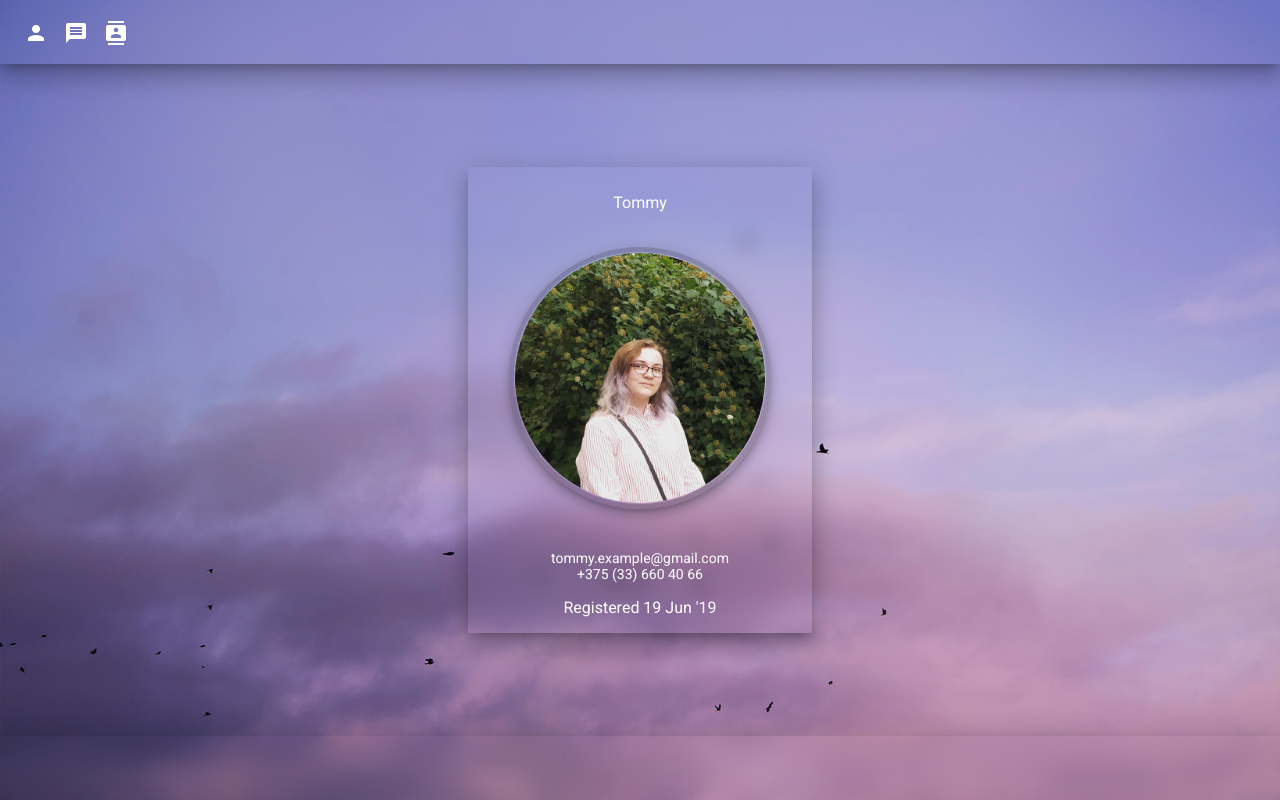
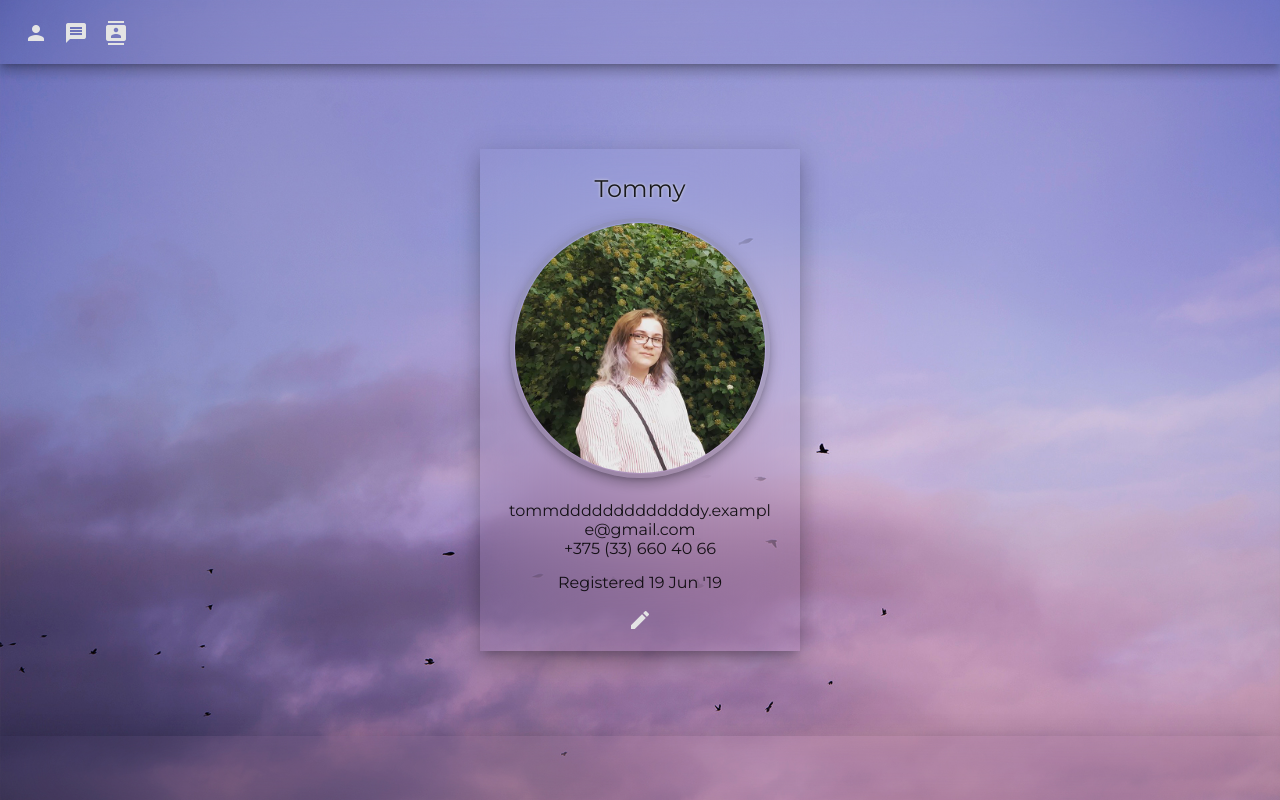
Before and after one commit to universeawaits/VironIT_Social_network_client, an Angular app: page /profile in a window 1280 px wide. Built offline with nearby package versions, Linux system fonts and the light colour scheme.

Commit message:
Edit form designed

```diff
--- a/package.json
+++ b/package.json
@@ -22,6 +22,7 @@
     "@angular/platform-browser-dynamic": "~8.2.9",
     "@angular/router": "~8.2.9",
     "hammerjs": "^2.0.8",
+    "ngx-take-until-destroy": "^5.4.0",
     "rxjs": "~6.4.0",
     "tslib": "^1.10.0",
     "zone.js": "~0.9.1"
--- a/src/app/navigation/footer/footer.component.scss
+++ b/src/app/navigation/footer/footer.component.scss
@@ -1,6 +1,6 @@
 .footer {
     background: transparent;
-    backdrop-filter: blur(10px);
+    backdrop-filter: blur(50px);
 
     position: fixed;
     bottom: 0;
--- a/src/app/navigation/header/header.component.html
+++ b/src/app/navigation/header/header.component.html
@@ -1,9 +1,9 @@
-<mat-toolbar class="header mat-elevation-z14">
+<mat-toolbar class="header mat-elevation-z8">
     <mat-toolbar-row>
         <span *ngFor="let action of actions">
-            <a mat-icon-button [routerLink]="[action.path]">
+            <button mat-icon-button disableRipple [routerLink]="[action.path]">
               <mat-icon>{{action.icon}}</mat-icon>
-            </a>
+            </button>
         </span>
     </mat-toolbar-row>
 </mat-toolbar>
--- a/src/app/navigation/header/header.component.scss
+++ b/src/app/navigation/header/header.component.scss
@@ -1,6 +1,6 @@
 .header {
   background: transparent;
-  backdrop-filter: blur(10px);
+  backdrop-filter: blur(50px);
 
   height: 64px;
 }
--- a/src/app/profile/user-profile/user-profile.component.html
+++ b/src/app/profile/user-profile/user-profile.component.html
@@ -1,11 +1,51 @@
-<mat-card class="profile-card mat-elevation-z14">
-    <div class="profile-card-header">{{user.name}}</div>
-    <img src="{{user.avatarSrc}}" class="profile-card-avatar mat-elevation-z7">
-    <mat-card-content>
+<mat-card class="profile-card mat-elevation-z14" [class.edit-mode]="mode == 'edit'">
+    <form [formGroup]="editForm">
+        <div *ngIf="mode == 'view'" class="profile-card-header">{{user.name}}</div>
+        <div *ngIf="mode == 'edit'">
+            <mat-form-field *ngIf="mode == 'edit'">
+                <input matInput formControlName="name" type="text" placeholder="name" value="{{user.name}}">
+                <button mat-button matSuffix mat-icon-button (click)="clearControl('name')">
+                    <mat-icon>close</mat-icon>
+                </button>
+                <mat-error *ngIf="editForm.get('name').errors?.required">required</mat-error>
+                <mat-error *ngIf="editForm.get('name').errors?.pattern">alphabet characters only</mat-error>
+                <mat-error *ngIf="editForm.get('name').errors?.minlength || editForm.get('name').errors?.maxlength">count between 3 and 20</mat-error>
+            </mat-form-field>
+        </div>
+
+        <img src="{{user.avatarSrc}}"
+            [matTooltipDisabled]="mode == 'view'"
+            matTooltip="change avatar"
+            [matTooltipPosition]="'right'"
+            matTooltipClass="tooltip"
+            class="profile-card-avatar mat-elevation-z7">
+
+        <div *ngIf="mode == 'edit'">
+            <mat-form-field>
+                <input matInput formControlName="password" type="password" placeholder="password">
+                <button mat-button matSuffix mat-icon-button aria-label="clear" (click)="clearControl('password')">
+                    <mat-icon>close</mat-icon>
+                </button>
+                <mat-error *ngIf="editForm.get('password').errors?.required">required</mat-error>
+            </mat-form-field>
+        </div>
+    </form>
+
+    <div *ngIf="mode == 'view'" class="profile-card-content">
         <br>
         {{user.email}}
         <br>
         {{user.phone}}
-    </mat-card-content>
-    <div class="profile-card-footer">Registered {{user.registered}}</div>
+    </div>
+
+    <div *ngIf="mode == 'view'" class="profile-card-footer">Registered {{user.registered}}</div>
+
+    <div class="profile-card-actions">
+        <button *ngIf="mode == 'edit'" mat-icon-button (click)="cancelEdit()">
+            <mat-icon>close</mat-icon>
+        </button>
+        <button mat-icon-button type="reset" [disabled]="editForm.invalid" (click)="changeMode()">
+            <mat-icon>{{changeModeIcon}}</mat-icon>
+        </button>
+    </div>
 </mat-card>
--- a/src/app/profile/user-profile/user-profile.component.scss
+++ b/src/app/profile/user-profile/user-profile.component.scss
@@ -1,10 +1,11 @@
+$avatar-width: 250px;
+
 .profile-card {
-    background: inherit;
-    backdrop-filter: blur(10px);
+    background: transparent;
+    backdrop-filter: blur(50px);
 
+    width: $avatar-width + 50px;
     border-radius: 0px;
-
-    min-width: fit-content;
 
     display: flex;
     flex-direction: column;
@@ -13,23 +14,57 @@
     text-align: center;
 }
 
+.profile-card-header {
+    word-break: break-all;
+
+    margin: 15px;
+
+    text-shadow: 0 0 3px #e4e4e4;
+    font-size: 24px;
+}
+
 .profile-card-avatar {
     padding: 1px;
-    border: 5px solid rgba($color: #000000, $alpha: 0.2);
+    border: 4px solid rgba($color: #5e5e5e, $alpha: 0.2);
     border-radius: 50%;
-    margin: 25px;
+    margin: 0px 30px 0px 30px;
 
-    size: 100%;
-    width: 100%;
-    min-width: 100px;
-    max-width: 250px;
+    width: $avatar-width;
+
+    transition: all 0.2s ease-in;
 }
 
-.profile-card-header {
-    margin: 0;
-    padding: 10px;
+.profile-card-content {
+    word-break: break-all;
+    font-size: 16px;
+
+    margin:  0 15px 15px 15px;
 }
 
 .profile-card-footer {
     margin: 0;
 }
+
+.profile-card-actions {
+    padding: 5px;
+    margin: 10px;
+}
+
+mat-card {
+    padding: 10px;
+}
+
+mat-form-field {
+    margin: 15px;
+    padding: 0;
+
+    width: $avatar-width;
+}
+
+::ng-deep .tooltip {
+    background: transparent;
+    backdrop-filter: blur(50px);
+    font-size: 14px;
+
+    box-shadow: 0 0 7px #e4e4e4;
+}
--- a/src/app/profile/user-profile/user-profile.component.ts
+++ b/src/app/profile/user-profile/user-profile.component.ts
@@ -1,5 +1,7 @@
 import { Component, OnInit } from '@angular/core';
 import { UserProfile } from 'src/app/model/user.profile';
+import { FormGroup, FormControl, Validators, AbstractControl, NgForm } from '@angular/forms';
+import { stringify } from '@angular/compiler/src/util';
 
 @Component({
   selector: 'user-profile',
@@ -7,16 +9,57 @@ import { UserProfile } from 'src/app/model/user.profile';
   styleUrls: ['./user-profile.component.scss']
 })
 export class UserProfileComponent implements OnInit {
+  mode: string = 'view';
+  changeModeIcon: string = 'edit';
+
   private avatarsFolderSrc = 'assets/avatars/';
   private user: UserProfile = new UserProfile();
+
+  private editForm: FormGroup;
 
   constructor() { }
 
   ngOnInit() {
     this.user.name = 'Tommy';
-    this.user.email = 'tommy.example@gmail.com';
+    this.user.email = 'tommdddddddddddddy.example@gmail.com';
     this.user.phone = '+375 (33) 660 40 66';
     this.user.registered = "19 Jun \'19";
     this.user.avatarSrc = this.avatarsFolderSrc + this.user.email + '.jpg';
+
+    let password: string;
+    password = '12345'; // get its value from the server
+    this.editForm = new FormGroup({
+      name: new FormControl(this.user.name, [ Validators.required, Validators.pattern("^[a-zA-Z]+$"), Validators.maxLength(20), Validators.minLength(3) ]),
+      password: new FormControl(password, [ Validators.required ])
+    });
+  }
+
+  clearControl(controlName: string) {
+    this.editForm.get(controlName).setValue('');
+  }
+
+  updateUser() {
+    var nameControl = this.editForm.get('name');
+    if (nameControl.valid) {
+      this.user.name = nameControl.value;
+    }
+
+    var passwordControl = this.editForm.get('password');
+    if (passwordControl.valid) {
+      //for password just send request to the server and email user
+    }
+  }
+
+  cancelEdit() {
+    this.mode = (this.mode === 'view') ? 'edit' : 'view';
+    this.changeModeIcon = (this.mode === 'view') ? 'edit' : 'done';
+  }
+
+  changeMode() {
+    if (this.mode == 'edit') {
+      this.updateUser();
+    }
+    this.mode = (this.mode === 'view') ? 'edit' : 'view';
+    this.changeModeIcon = (this.mode === 'view') ? 'edit' : 'done';
   }
 }
--- a/src/styles.scss
+++ b/src/styles.scss
@@ -29,7 +29,7 @@ $fontConfig: (
 // Foreground Elements
 
 // Light Theme Text
-$dark-text: #000000;
+$dark-text: #e4e4e4;
 $dark-primary-text: rgba($dark-text, 0.87);
 $dark-accent-text: rgba($dark-primary-text, 0.54);
 $dark-disabled-text: rgba($dark-primary-text, 0.38);
@@ -43,7 +43,7 @@ $mat-light-theme-foreground: (
   disabled:          $dark-disabled-text,
   disabled-button:   rgba($dark-text, 0.26),
   disabled-text:     $dark-disabled-text,
-  elevation:         black,
+  elevation:         rgba($dark-text, 0.26),
   secondary-text:    $dark-accent-text,
   hint-text:         $dark-disabled-text,
   accent-text:       $dark-accent-text,
@@ -56,7 +56,7 @@ $mat-light-theme-foreground: (
 );
 
 // Dark Theme text
-$light-text: #e4e4e4;
+$light-text: #ffffff;
 $light-primary-text: $light-text;
 $light-accent-text: rgba($light-primary-text, 0.7);
 $light-disabled-text: rgba($light-primary-text, 0.5);
@@ -84,14 +84,14 @@ $mat-dark-theme-foreground: (
 
 // Background config
 // Light bg
-$light-background:    #e6e6e6;
+$light-background:    #2b2b2b;
 $light-bg-darker-5:   darken($light-background, 5%);
 $light-bg-darker-10:  darken($light-background, 10%);
 $light-bg-darker-20:  darken($light-background, 20%);
 $light-bg-darker-30:  darken($light-background, 30%);
 $light-bg-lighter-5:  lighten($light-background, 5%);
-$dark-bg-alpha-4:     rgba(#333333, 0.04);
-$dark-bg-alpha-12:    rgba(#333333, 0.12);
+$dark-bg-alpha-4:     rgba(#2c2c2c, 0.04);
+$dark-bg-alpha-12:    rgba(#2c2c2c, 0.12);
 
 $mat-light-theme-background: (
   background:               $light-background,
@@ -111,13 +111,13 @@ $mat-light-theme-background: (
 );
 
 // Dark bg
-$dark-background:     #333333;
+$dark-background:     #2c2c2c;
 $dark-bg-lighter-5:   lighten($dark-background, 5%);
 $dark-bg-lighter-10:  lighten($dark-background, 10%);
 $dark-bg-lighter-20:  lighten($dark-background, 20%);
 $dark-bg-lighter-30:  lighten($dark-background, 30%);
-$light-bg-alpha-4:    rgba(#e6e6e6, 0.04);
-$light-bg-alpha-12:   rgba(#e6e6e6, 0.12);
+$light-bg-alpha-4:    rgba(#2b2b2b, 0.04);
+$light-bg-alpha-12:   rgba(#2b2b2b, 0.12);
 
 // Background palette for dark themes.
 $mat-dark-theme-background: (
@@ -143,65 +143,65 @@ $mat-dark-theme-background: (
 // Theme Config
 
 body {
-  --primary-color: #333333;
-  --primary-lighter-color: #c2c2c2;
-  --primary-darker-color: #202020;
-  --text-primary-color: $light-primary-text;
+  --primary-color: #e4e4e4;
+  --primary-lighter-color: #f7f7f7;
+  --primary-darker-color: #d9d9d9;
+  --text-primary-color: $dark-primary-text;
   --text-primary-lighter-color: $dark-primary-text;
-  --text-primary-darker-color: $light-primary-text;
+  --text-primary-darker-color: $dark-primary-text;
 }
 
 $mat-primary: (
-  main: #333333,
-  lighter: #c2c2c2,
-  darker: #202020,
-  200: #333333, // For slide toggle,
+  main: #e4e4e4,
+  lighter: #f7f7f7,
+  darker: #d9d9d9,
+  200: #e4e4e4, // For slide toggle,
   contrast : (
-    main: $light-primary-text,
+    main: $dark-primary-text,
     lighter: $dark-primary-text,
-    darker: $light-primary-text,
+    darker: $dark-primary-text,
   )
 );
 $theme-primary: mat-palette($mat-primary, main, lighter, darker);
 
 body {
-  --accent-color: #852b67;
-  --accent-lighter-color: #dabfd1;
-  --accent-darker-color: #681a4a;
-  --text-accent-color: $light-primary-text;
+  --accent-color: #a3a3a3;
+  --accent-lighter-color: #e3e3e3;
+  --accent-darker-color: #888888;
+  --text-accent-color: $dark-primary-text;
   --text-accent-lighter-color: $dark-primary-text;
-  --text-accent-darker-color: $light-primary-text;
+  --text-accent-darker-color: $dark-primary-text;
 }
 
 $mat-accent: (
-  main: #852b67,
-  lighter: #dabfd1,
-  darker: #681a4a,
-  200: #852b67, // For slide toggle,
+  main: #a3a3a3,
+  lighter: #e3e3e3,
+  darker: #888888,
+  200: #a3a3a3, // For slide toggle,
   contrast : (
-    main: $light-primary-text,
+    main: $dark-primary-text,
     lighter: $dark-primary-text,
-    darker: $light-primary-text,
+    darker: $dark-primary-text,
   )
 );
 $theme-accent: mat-palette($mat-accent, main, lighter, darker);
 
 body {
-  --warn-color: #ff5d5d;
-  --warn-lighter-color: #ffcece;
-  --warn-darker-color: #ff4141;
-  --text-warn-color: $dark-primary-text;
+  --warn-color: #ff2e2e;
+  --warn-lighter-color: #ffc0c0;
+  --warn-darker-color: #ff1d1d;
+  --text-warn-color: $light-primary-text;
   --text-warn-lighter-color: $dark-primary-text;
   --text-warn-darker-color: $light-primary-text;
 }
 
 $mat-warn: (
-  main: #ff5d5d,
-  lighter: #ffcece,
-  darker: #ff4141,
-  200: #ff5d5d, // For slide toggle,
+  main: #ff2e2e,
+  lighter: #ffc0c0,
+  darker: #ff1d1d,
+  200: #ff2e2e, // For slide toggle,
   contrast : (
-    main: $dark-primary-text,
+    main: $light-primary-text,
     lighter: $dark-primary-text,
     darker: $light-primary-text,
   )
@@ -212,10 +212,10 @@ $theme: mat-light-theme($theme-primary, $theme-accent, $theme-warn);
 $altTheme: mat-dark-theme($theme-primary, $theme-accent, $theme-warn);
 
 // Theme Init
-@include angular-material-theme($altTheme);
+@include angular-material-theme($theme);
 
 .theme-alternate {
-  @include angular-material-theme($theme);
+  @include angular-material-theme($altTheme);
 }
 
 
@@ -233,15 +233,47 @@ $altTheme: mat-dark-theme($theme-primary, $theme-accent, $theme-warn);
   padding: .5em .85em;
   min-height: 2.5em;
 }
-
-
 ////////////////////////////
 
 html, body { height: 100%; }
 body {
     margin: 0;
-    font-family: Roboto, "Helvetica Neue", sans-serif;
+    font: 400;
+    font-family: "Montserrat";
 
     min-width: 400px;
     min-height: 650px;
 }
+
+[mat-icon-button] {
+  background: transparent;
+  border: none;
+  outline: none;
+
+  color: $dark-text;
+
+  transition: all 0.2s ease-in;
+
+  cursor: pointer;
+}
+
+[mat-icon-button][disabled] {
+  filter: blur(2px);
+}
+
+[mat-icon-button]:not([disabled]):hover {
+  color: $dark-text;
+  text-shadow: 0px 0px 20px $dark-text;
+}
+
+mat-error {
+  font-size: 12px;
+  letter-spacing: 0.05em;
+
+  text-shadow: 0 0 5px $dark-text;
+}
+
+ mat-form-field {
+  margin: 15px;
+  padding: 0;
+}
```
Also changed, not shown: src/app/profile/profile.module.ts (+13 -2 lines), src/assets/avatars/tommdddddddddddddy.example@gmail.com.jpg (renamed from src/assets/avatars/tommy.example@gmail.com.jpg), 1 other file (tests, documents, lock files or other folders).
